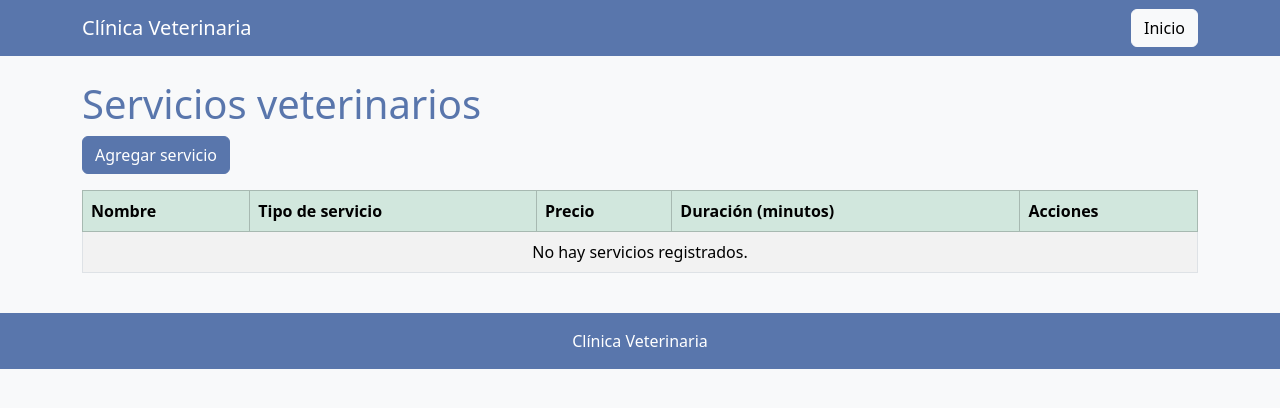
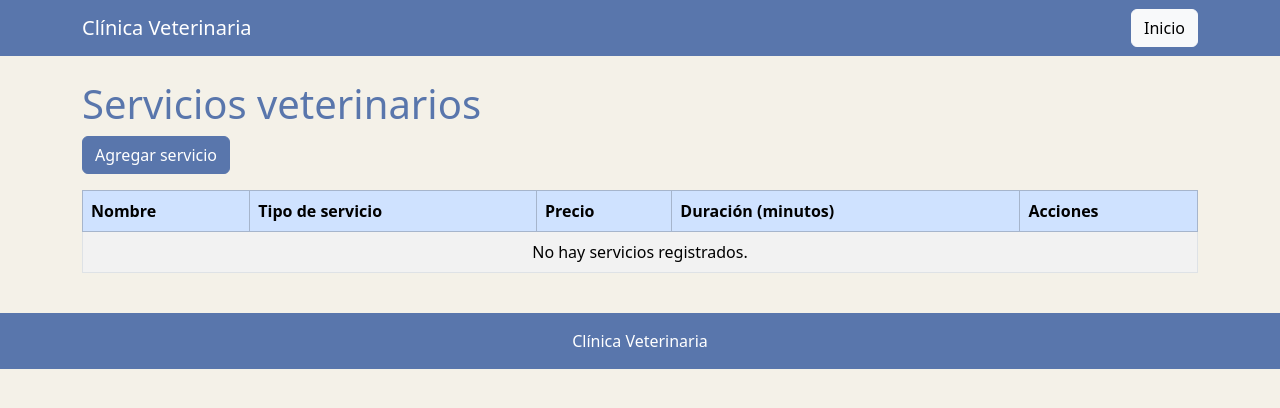
Before and after one commit to Fiore16k/EjercicioPractico1_Veterinaria_KayraFLC, a Spring Boot app: page /servicios in a window 1280 px wide. Shown: the top 408 px of the page. Run offline with Spring Boot 4, Linux system fonts and the light colour scheme; data that the repository does not hold is empty.

Commit message:
corrección de colores

```diff
--- a/src/main/resources/templates/citas.html
+++ b/src/main/resources/templates/citas.html
@@ -25,7 +25,7 @@ Click nbfs://nbhost/SystemFileSystem/Templates/Other/html.html to edit this temp
         <h1>Citas registradas</h1>
 
         <table class="table table-bordered table-striped bg-white mt-3">
-            <thead class="table-success">
+            <thead class="table table-primary">
                 <tr>
                     <th>Mascota</th>
                     <th>Propietario</th>
--- a/src/main/resources/templates/formulario-servicio.html
+++ b/src/main/resources/templates/formulario-servicio.html
@@ -12,7 +12,7 @@ Click nbfs://nbhost/SystemFileSystem/Templates/Other/html.html to edit this temp
         <link href="https://cdn.jsdelivr.net/npm/bootstrap@5.3.3/dist/css/bootstrap.min.css" rel="stylesheet">
         <link rel="stylesheet" th:href="@{/css/estilos.css}">
     </head>
-    <body class="bg-light">
+    <body>
 
     <nav class="navbar navbar-dark bg-success">
         <div class="container">
--- a/src/main/resources/templates/formulario-tipo-servicio.html
+++ b/src/main/resources/templates/formulario-tipo-servicio.html
@@ -12,7 +12,7 @@ Click nbfs://nbhost/SystemFileSystem/Templates/Other/html.html to edit this temp
         <link href="https://cdn.jsdelivr.net/npm/bootstrap@5.3.3/dist/css/bootstrap.min.css" rel="stylesheet">
         <link rel="stylesheet" th:href="@{/css/estilos.css}">
     </head>
-    <body class="bg-light">
+    <body>
 
     <nav class="navbar navbar-dark bg-success">
         <div class="container">
--- a/src/main/resources/templates/servicios.html
+++ b/src/main/resources/templates/servicios.html
@@ -12,7 +12,7 @@ Click nbfs://nbhost/SystemFileSystem/Templates/Other/html.html to edit this temp
         <link href="https://cdn.jsdelivr.net/npm/bootstrap@5.3.3/dist/css/bootstrap.min.css" rel="stylesheet">
         <link rel="stylesheet" th:href="@{/css/estilos.css}">
     </head>
-    <body class="bg-light">
+    <body>
 
     <nav class="navbar navbar-dark bg-success">
         <div class="container">
@@ -32,7 +32,7 @@ Click nbfs://nbhost/SystemFileSystem/Templates/Other/html.html to edit this temp
 
         <div class="table-responsive">
             <table class="table table-bordered table-striped bg-white">
-                <thead class="table-success">
+                <thead class="table table-primary">
                     <tr>
                         <th>Nombre</th>
                         <th>Tipo de servicio</th>
--- a/src/main/resources/templates/tipos-servicio.html
+++ b/src/main/resources/templates/tipos-servicio.html
@@ -12,7 +12,7 @@ Click nbfs://nbhost/SystemFileSystem/Templates/Other/html.html to edit this temp
         <link href="https://cdn.jsdelivr.net/npm/bootstrap@5.3.3/dist/css/bootstrap.min.css" rel="stylesheet">
         <link rel="stylesheet" th:href="@{/css/estilos.css}">
     </head>
-    <body class="bg-light">
+    <body>
 
     <nav class="navbar navbar-dark bg-success">
         <div class="container">
@@ -31,7 +31,7 @@ Click nbfs://nbhost/SystemFileSystem/Templates/Other/html.html to edit this temp
         </a>
 
         <table class="table table-bordered table-striped bg-white">
-            <thead class="table-success">
+            <thead class="table table-primary">
                 <tr>
                     <th>Nombre</th>
                     <th>Descripción</th>
```
